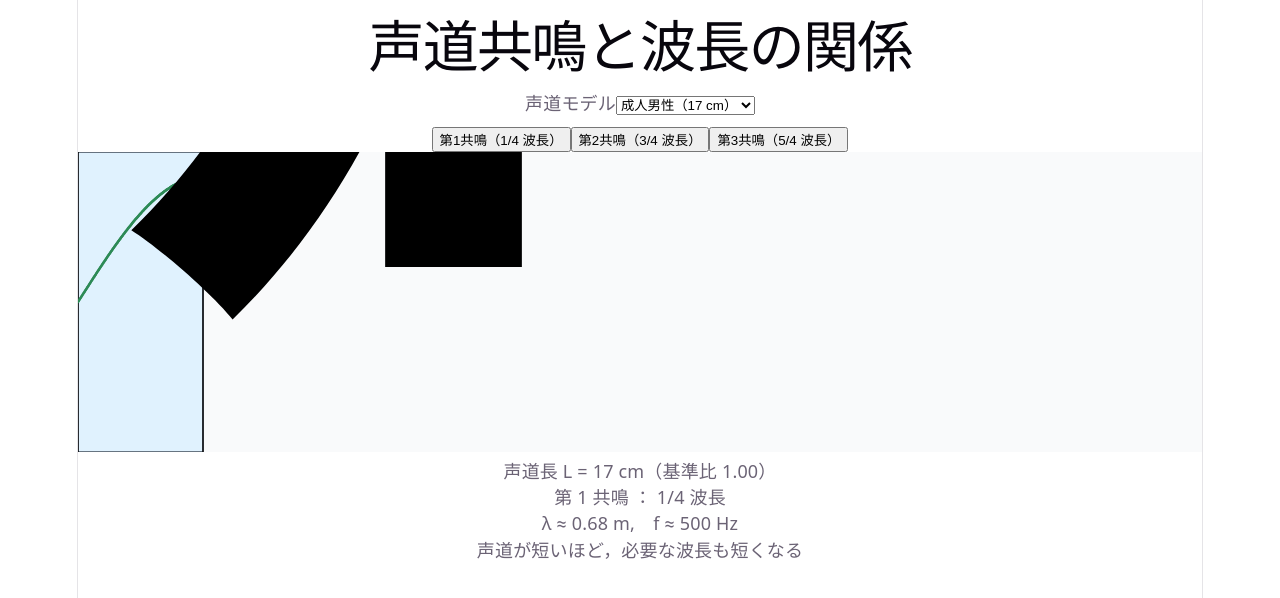
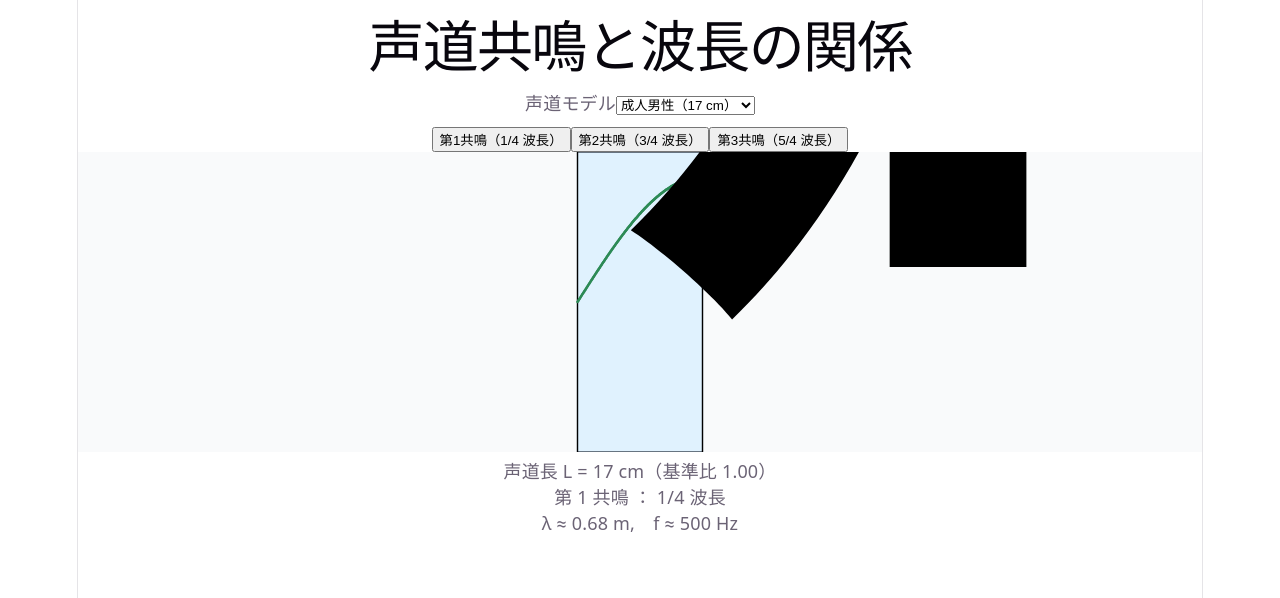
Before and after one commit to gengo22study-web/vocal-tract-wave, a React (Vite) app: page / in a window 1280 px wide. Shown: the top 598 px of the page. Built offline with nearby package versions, Linux system fonts and the light colour scheme.

Commit message:
fix svg scaling and visualize vocal-tract length properly

```diff
--- a/src/App.jsx
+++ b/src/App.jsx
@@ -3,15 +3,12 @@ import "./App.css";
 
 export default function App() {
   /*
-    学生向け教材：声道共鳴と波長の関係（静的表示・長さ可視化）
-    追加ポイント：
-    ・声道長を切り替えると，図の中の「声道の長さ」も相対的に変化
-    ・短い声道ほど図が短く表示される
-    ・波の形は常にその声道長に正規化されて表示
+    修正版ポイント：
+    ✅ SVG の viewBox を固定し、内部要素だけをスケーリング
+    ✅ 文字・UI が引き伸ばされない
+    ✅ 声道長の違いは「声道矩形」と「波形の横スケール」だけで表現
   */
 
-
-  // 声道長モデル
   const TRACT_PRESETS = {
     male: { label: "成人男性", L: 0.17 },
     female: { label: "成人女性", L: 0.14 },
@@ -24,27 +21,16 @@ export default function App() {
   const [mode, setMode] = useState(1); // 1,2,3 次共鳴
 
   const L = TRACT_PRESETS[tract].L;
+  const L_REF = TRACT_PRESETS.male.L;
+  const scale = L / L_REF; // 相対長
 
-
-  // 基準長（成人男性）を 1 とした相対スケール
-  const L_REF = TRACT_PRESETS.male.L;
-  const scale = L / L_REF;
-
-
-  // 空間（0〜L を正規化表示）
+  // x は常に 0〜1
   const x = Array.from({ length: 300 }, (_, i) => i / 299);
 
-
-  /*
-    閉端–開端管の共鳴条件：
-    L = (2n - 1) λ / 4
-    → λ = 4L / (2n - 1)
-    → 空間波形：sin((2n-1)πx/2)
-  */
-  const n = mode; // 1,2,3
+  // 共鳴モード（音圧）
+  const n = mode;
   const pressure = x.map(xi => Math.sin((2 * n - 1) * Math.PI * xi / 2));
 
-  // 対応する波長と周波数（参考表示）
   const lambda = (4 * L) / (2 * n - 1);
   const freq = c / lambda;
 
@@ -67,19 +53,22 @@ export default function App() {
         </div>
       </div>
 
+      {/* ★ viewBox は固定（0〜1） */}
       <svg
         width="100%"
         height="300"
-        viewBox={`0 -1.2 ${scale} 2.4`}
-        preserveAspectRatio="xMinYMin meet"
+        viewBox="0 -1.2 1 2.4"
+        preserveAspectRatio="xMidYMid meet"
         style={{ background: "#f9fafb" }}
       >
-        {/* 声道（長さがモデルごとに変わる） */}
+        {/* 声道（横だけ scale） */}
         <rect x={0} y={-1.2} width={scale} height={2.4}
           fill="#e0f2fe" stroke="#1f2937" strokeWidth={0.01} />
+
         <line x1={0} x2={0} y1={-1.2} y2={1.2} stroke="#000" strokeWidth={0.01} />
         <line x1={scale} x2={scale} y1={-1.2} y2={1.2} stroke="#000" strokeWidth={0.01} />
-        {/* 音圧波形（声道長に合わせてスケーリング） */}
+
+        {/* 音圧波形 */}
         {x.map((xi, i) => (
           <circle
             key={i}
@@ -90,16 +79,15 @@ export default function App() {
           />
         ))}
 
-        {/* 注釈 */}
+        {/* 注釈（常に同サイズ） */}
         <text x={0.02} y={-1.05} fontSize={14}>声門（閉端・節）</text>
-        <text x={scale - 0.32} y={-1.05} fontSize={14}>口唇（開端・腹）</text>
+        <text x={Math.max(scale - 0.28, 0.55)} y={-1.05} fontSize={14}>口唇（開端・腹）</text>
       </svg>
 
       <p className="legend">
         声道長 L = {Math.round(L * 100)} cm（基準比 {scale.toFixed(2)}）<br />
         第 {mode} 共鳴 ： {(2 * mode - 1)}/4 波長<br />
-        λ ≈ {lambda.toFixed(2)} m, f ≈ {Math.round(freq)} Hz<br />
-        声道が短いほど，必要な波長も短くなる
+        λ ≈ {lambda.toFixed(2)} m, f ≈ {Math.round(freq)} Hz
       </p>
     </div>
   );
```
Also changed, not shown: 2 other files (tests, documents, lock files or other folders). Lines whose indentation alone changed are shown as unchanged.
